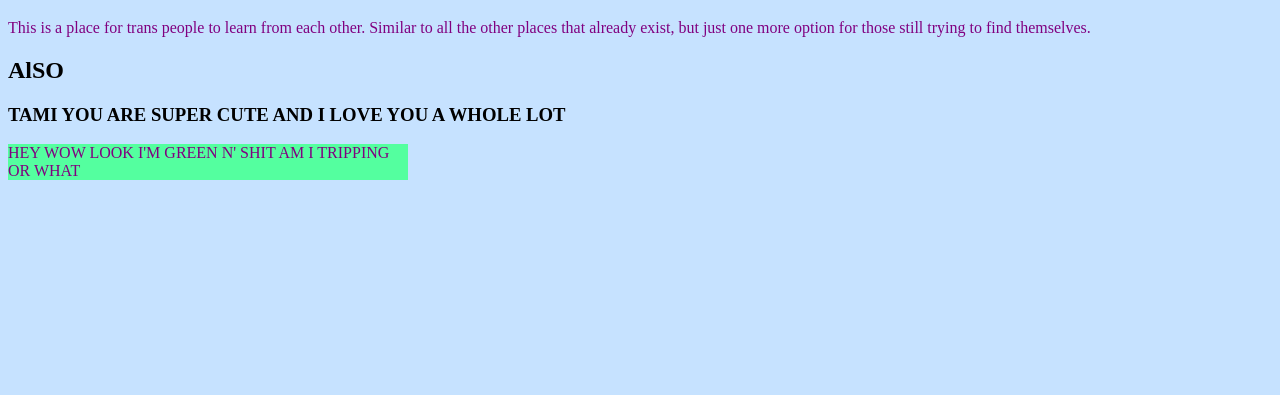
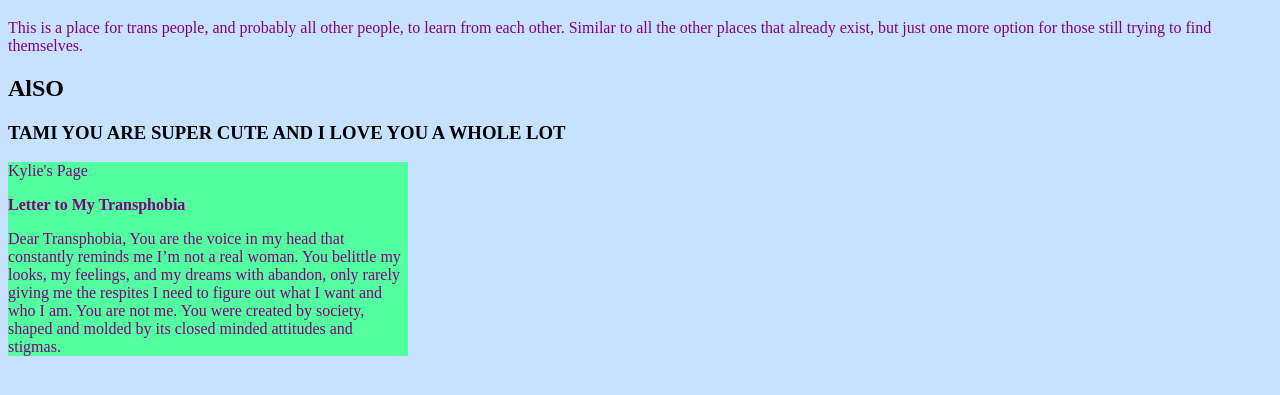
Before and after one commit to tellingourstories/tellingourstories.github.io, a plain HTML site: page index.html in a window 1280 px wide. Shown: the part 61-456 px from the top of the page. Drawn offline with Linux system fonts and the light colour scheme.

Commit message:
Updating with Letter to Transphobia

```diff
--- a/index.html
+++ b/index.html
@@ -7,12 +7,16 @@
 
 <body>
 <h1>Hello Largely Heteronormative World</h1>
-<p>This is a place for trans people to learn from each other. Similar to all the other places that already exist, but just one more option for those still trying to find themselves.</p>
+<p>This is a place for trans people, and probably all other people, to learn from each other. Similar to all the other places that already exist, but just one more option for those still trying to find themselves.</p>
 <p><h2>AlSO</h2></p>
 <p><h3>TAMI YOU ARE SUPER CUTE AND I LOVE YOU A WHOLE LOT</h3><p>
 
     <div>
-	<p>HEY WOW LOOK I'M GREEN N' SHIT AM I TRIPPING OR WHAT</p>
+	<p>Kylie's Page</p>
+	<p><b>Letter to My Transphobia</b></p>
+	    <p>Dear Transphobia,
+
+	You are the voice in my head that constantly reminds me I’m not a real woman. You belittle my looks, my feelings, and my dreams with abandon, only rarely giving me the respites I need to figure out what I want and who I am. You are not me. You were created by society, shaped and molded by its closed minded attitudes and stigmas.  </p>
     </div>
 </body>
 </html>
```
